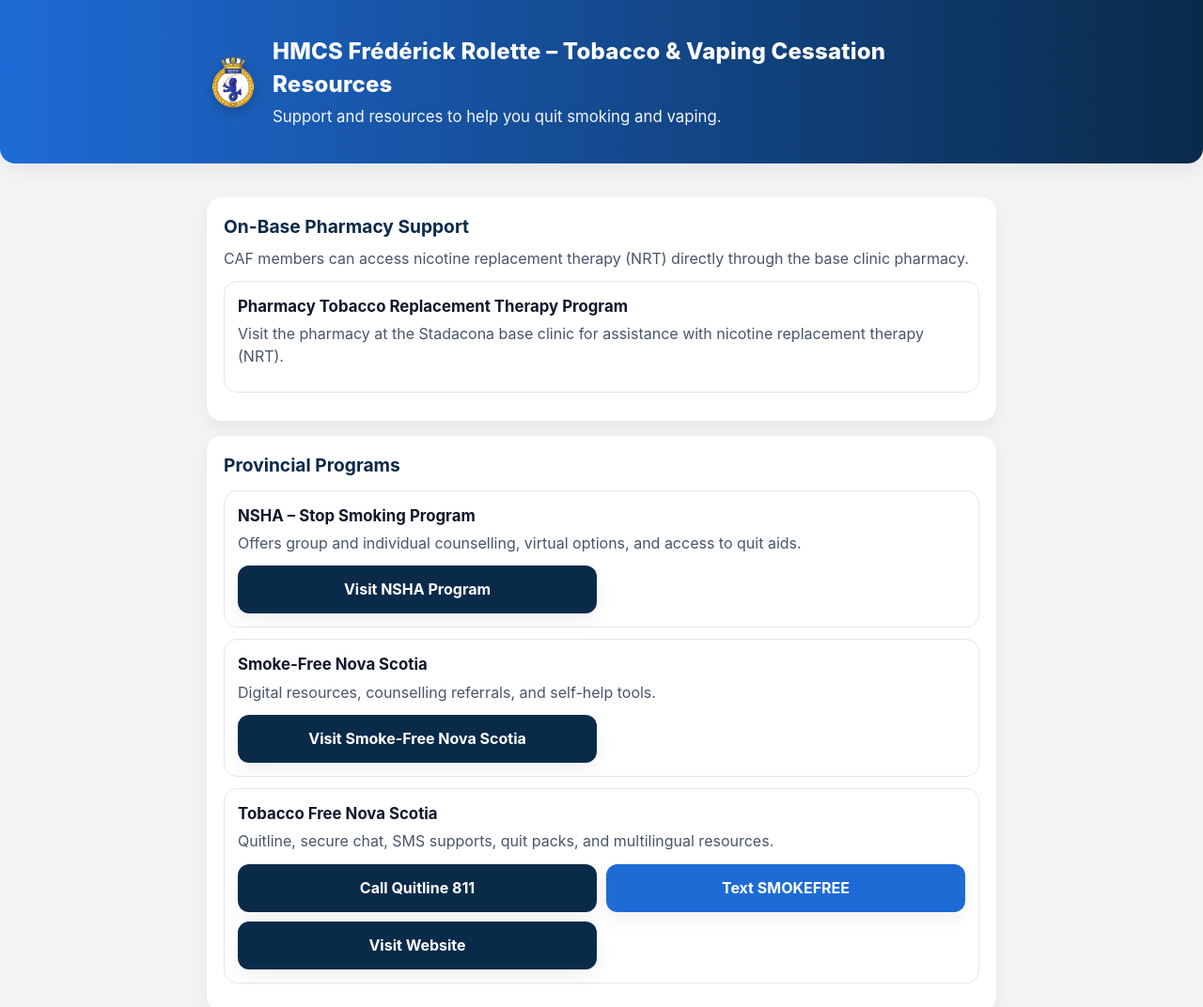
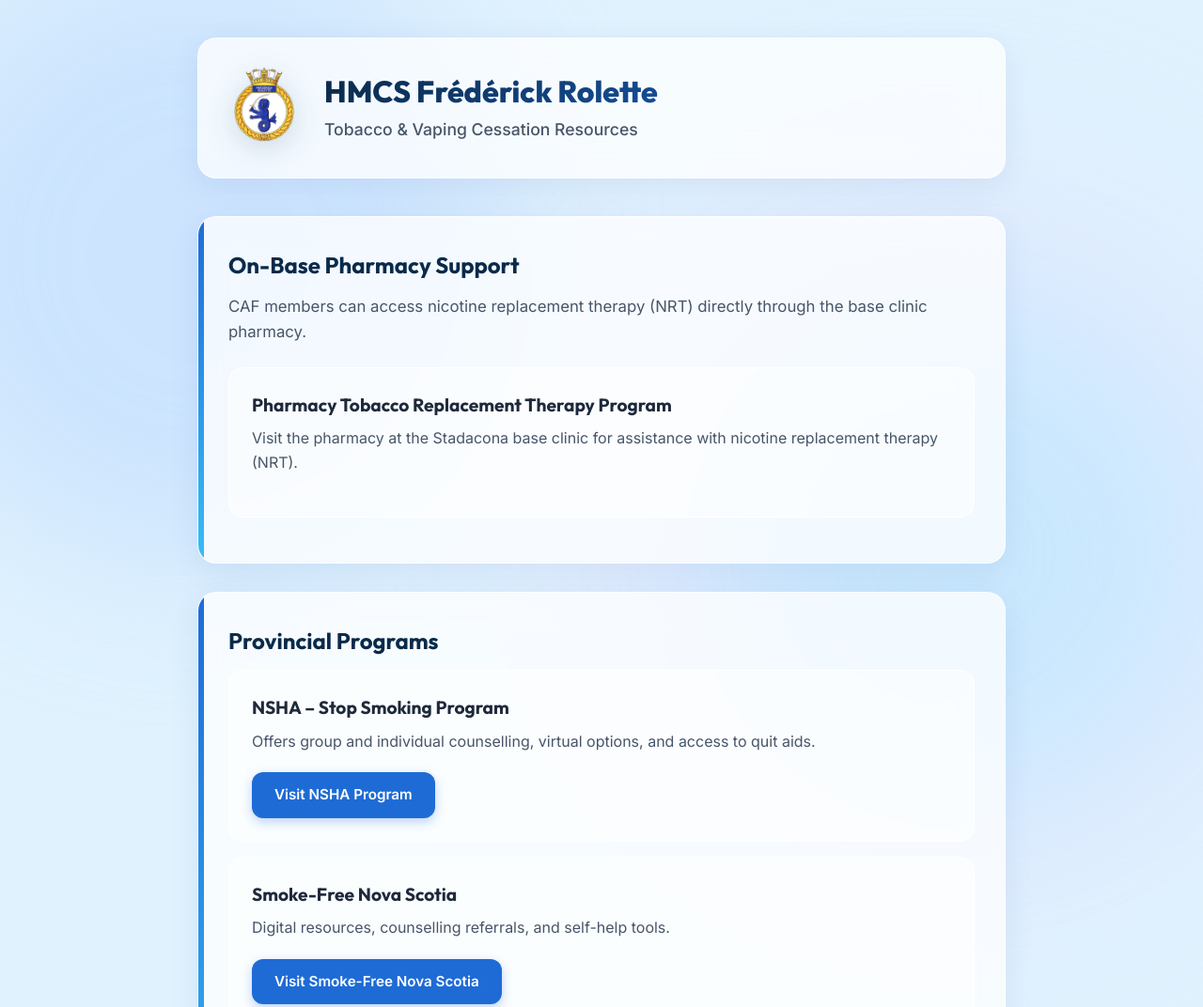
Before and after one commit to perfectfish1972/hmcs-rolette-cessation, a plain HTML site: page index.html in a window 1280 px wide. Shown: the top 1072 px of the page at 94% size. Drawn offline with Linux system fonts and the light colour scheme.

Commit message:
feat: implement glassmorphism design.

```diff
--- a/index.html
+++ b/index.html
@@ -1,68 +1,361 @@
 <!doctype html>
 <html lang="en">
+
 <head>
   <meta charset="utf-8" />
   <meta name="viewport" content="width=device-width,initial-scale=1" />
   <title>HMCS Frédérick Rolette – Tobacco & Vaping Cessation Resources</title>
+  <link rel="preconnect" href="https://fonts.googleapis.com">
+  <link rel="preconnect" href="https://fonts.gstatic.com" crossorigin>
+  <link
+    href="https://fonts.googleapis.com/css2?family=Inter:wght@400;500;600&family=Outfit:wght@500;700;800&display=swap"
+    rel="stylesheet">
   <style>
-    :root{
-      --navy:#0a2a4a;
-      --crest-blue:#1e6bd6;
-      --bg:#f3f4f6;
-      --text:#0f172a;
-      --muted:#475569;
-      --card:#ffffff;
-      --radius:16px;
-      --shadow:0 8px 20px rgba(0,0,0,.06);
+    :root {
+      --primary: #1e6bd6;
+      --primary-hover: #165ab8;
+      --secondary: #0a2a4a;
+      --accent: #38bdf8;
+      --text-main: #1e293b;
+      --text-muted: #475569;
+      --bg-gradient-1: #e0f2fe;
+      --bg-gradient-2: #bfdbfe;
+      --bg-gradient-3: #fef08a;
+      --glass-bg: rgba(255, 255, 255, 0.75);
+      --glass-border: rgba(255, 255, 255, 0.6);
+      --glass-shadow: 0 8px 32px rgba(30, 58, 138, 0.08);
+      --radius: 20px;
     }
-    *{box-sizing:border-box}
-    html,body{margin:0;padding:0;background:var(--bg);color:var(--text);font-family:Inter,system-ui,-apple-system,Segoe UI,Roboto,Arial,sans-serif;line-height:1.45}
-    .wrap{max-width:880px;margin:0 auto;padding:20px}
-    header{
-      background:linear-gradient(90deg,var(--crest-blue) 0%, var(--navy) 100%);
-      color:#fff;border-radius:0 0 var(--radius) var(--radius);
-      box-shadow:var(--shadow);padding:18px 16px;
+
+    * {
+      box-sizing: border-box;
     }
-    .brand{display:flex;align-items:center;gap:14px}
-    .brand img{width:56px;height:56px;object-fit:contain;flex:0 0 56px;filter:drop-shadow(0 4px 6px rgba(0,0,0,.2))}
-    .title{font-size:1.5rem;font-weight:800;margin:0;letter-spacing:.2px}
-    .subtitle{font-size:1.05rem;opacity:.95;margin:4px 0 0 0}
-    .section{background:var(--card);border-radius:var(--radius);padding:18px;margin:16px 0;box-shadow:var(--shadow)}
-    .section h2{margin:0 0 8px 0;font-size:1.2rem;color:var(--navy)}
-    .desc{color:var(--muted);margin:0 0 12px 0}
-    .resource{padding:14px;border:1px solid #e5e7eb;border-radius:14px;margin:12px 0}
-    .resource h3{margin:0 0 6px 0;font-size:1.05rem}
-    .resource .rdesc{margin:0 0 12px 0;color:var(--muted)}
-    .btns{display:grid;grid-template-columns:1fr;gap:10px}
-    .btn{display:inline-block;text-align:center;text-decoration:none;padding:14px 16px;border-radius:12px;background:var(--navy);color:#fff;font-weight:700;box-shadow:var(--shadow);transition:transform .04s ease, opacity .2s ease;}
-    .btn:hover{opacity:.92}
-    .btn:active{transform:scale(.98)}
-    .btn.secondary{background:var(--crest-blue)}
-    .note{font-size:.9rem;color:#334155;background:#eff6ff;border-left:4px solid var(--crest-blue);padding:8px 10px;border-radius:8px;margin:10px 0}
-    footer{color:#64748b;font-size:.9rem;padding:16px 6px 48px;text-align:center}
-    @media (min-width:700px){.btns{grid-template-columns:repeat(2,1fr)}}
+
+    body {
+      margin: 0;
+      padding: 0;
+      font-family: 'Inter', sans-serif;
+      color: var(--text-main);
+      background: var(--bg-gradient-1);
+      min-height: 100vh;
+      overflow-x: hidden;
+      position: relative;
+      line-height: 1.6;
+    }
+
+    /* Ambient animated background blobs */
+    .bg-shape {
+      position: fixed;
+      filter: blur(80px);
+      z-index: -1;
+      opacity: 0.6;
+      border-radius: 50%;
+      animation: float 20s infinite ease-in-out alternate;
+    }
+
+    .shape-1 {
+      top: -10%;
+      left: -10%;
+      width: 50vw;
+      height: 50vw;
+      background: var(--bg-gradient-2);
+    }
+
+    .shape-2 {
+      bottom: -10%;
+      right: -5%;
+      width: 60vw;
+      height: 60vw;
+      background: #e0e7ff;
+      animation-delay: -5s;
+    }
+
+    .shape-3 {
+      top: 40%;
+      left: 60%;
+      width: 40vw;
+      height: 40vw;
+      background: #bae6fd;
+      animation-delay: -10s;
+    }
+
+    @keyframes float {
+      0% {
+        transform: translate(0, 0) scale(1);
+      }
+
+      50% {
+        transform: translate(5%, 10%) scale(1.05);
+      }
+
+      100% {
+        transform: translate(-5%, -5%) scale(0.95);
+      }
+    }
+
+    .wrap {
+      max-width: 900px;
+      margin: 0 auto;
+      padding: 40px 20px;
+    }
+
+    /* Glassmorphism Header */
+    header {
+      background: var(--glass-bg);
+      backdrop-filter: blur(20px);
+      -webkit-backdrop-filter: blur(20px);
+      border: 1px solid var(--glass-border);
+      border-radius: var(--radius);
+      box-shadow: var(--glass-shadow);
+      padding: 30px;
+      margin-bottom: 40px;
+      display: flex;
+      align-items: center;
+      gap: 24px;
+      transition: transform 0.3s ease;
+    }
+
+    header:hover {
+      transform: translateY(-2px);
+    }
+
+    .brand img {
+      width: 80px;
+      height: 80px;
+      object-fit: contain;
+      filter: drop-shadow(0 8px 16px rgba(10, 42, 74, 0.15));
+      transition: transform 0.5s cubic-bezier(0.175, 0.885, 0.32, 1.275);
+    }
+
+    header:hover .brand img {
+      transform: scale(1.1) rotate(-5deg);
+    }
+
+    .title-area {
+      flex: 1;
+    }
+
+    .title {
+      font-family: 'Outfit', sans-serif;
+      font-size: 2rem;
+      font-weight: 800;
+      color: var(--secondary);
+      margin: 0 0 8px 0;
+      line-height: 1.2;
+      background: linear-gradient(135deg, var(--secondary), var(--primary));
+      -webkit-background-clip: text;
+      background-clip: text;
+      -webkit-text-fill-color: transparent;
+    }
+
+    .subtitle {
+      font-size: 1.1rem;
+      font-weight: 500;
+      color: var(--text-muted);
+      margin: 0;
+    }
+
+    /* Glassmorphism Sections */
+    .section {
+      background: var(--glass-bg);
+      backdrop-filter: blur(20px);
+      -webkit-backdrop-filter: blur(20px);
+      border: 1px solid var(--glass-border);
+      border-radius: var(--radius);
+      padding: 32px;
+      margin-bottom: 30px;
+      box-shadow: var(--glass-shadow);
+      position: relative;
+      overflow: hidden;
+    }
+
+    .section::before {
+      content: '';
+      position: absolute;
+      top: 0;
+      left: 0;
+      width: 6px;
+      height: 100%;
+      background: linear-gradient(to bottom, var(--primary), var(--accent));
+      border-radius: var(--radius) 0 0 var(--radius);
+    }
+
+    .section h2 {
+      font-family: 'Outfit', sans-serif;
+      margin: 0 0 12px 0;
+      font-size: 1.5rem;
+      color: var(--secondary);
+    }
+
+    .desc {
+      color: var(--text-muted);
+      margin: 0 0 24px 0;
+      font-size: 1.05rem;
+    }
+
+    /* Resource Cards */
+    .resource {
+      background: rgba(255, 255, 255, 0.5);
+      border: 1px solid rgba(255, 255, 255, 0.8);
+      border-radius: 16px;
+      padding: 24px;
+      margin-bottom: 16px;
+      transition: all 0.3s ease;
+    }
+
+    .resource:hover {
+      background: rgba(255, 255, 255, 0.8);
+      box-shadow: 0 10px 25px rgba(30, 58, 138, 0.06);
+      transform: translateY(-2px);
+    }
+
+    .resource h3 {
+      font-family: 'Outfit', sans-serif;
+      margin: 0 0 8px 0;
+      font-size: 1.2rem;
+      color: var(--text-main);
+    }
+
+    .resource .rdesc {
+      margin: 0 0 20px 0;
+      color: var(--text-muted);
+    }
+
+    /* Buttons */
+    .btns {
+      display: flex;
+      flex-wrap: wrap;
+      gap: 12px;
+    }
+
+    .btn {
+      display: inline-flex;
+      align-items: center;
+      justify-content: center;
+      text-decoration: none;
+      padding: 12px 24px;
+      border-radius: 12px;
+      background: var(--primary);
+      color: #fff;
+      font-weight: 600;
+      font-size: 0.95rem;
+      box-shadow: 0 4px 12px rgba(30, 107, 214, 0.3);
+      transition: all 0.2s cubic-bezier(0.4, 0, 0.2, 1);
+      position: relative;
+      overflow: hidden;
+    }
+
+    .btn::after {
+      content: '';
+      position: absolute;
+      top: 0;
+      left: 0;
+      width: 100%;
+      height: 100%;
+      background: linear-gradient(rgba(255, 255, 255, 0.1), rgba(255, 255, 255, 0));
+      opacity: 0;
+      transition: opacity 0.2s;
+    }
+
+    .btn:hover {
+      background: var(--primary-hover);
+      transform: translateY(-2px);
+      box-shadow: 0 6px 16px rgba(30, 107, 214, 0.4);
+    }
+
+    .btn:hover::after {
+      opacity: 1;
+    }
+
+    .btn:active {
+      transform: translateY(0);
+      box-shadow: 0 2px 8px rgba(30, 107, 214, 0.3);
+    }
+
+    .btn.secondary {
+      background: #fff;
+      color: var(--secondary);
+      border: 1px solid rgba(10, 42, 74, 0.1);
+      box-shadow: 0 4px 12px rgba(0, 0, 0, 0.05);
+    }
+
+    .btn.secondary:hover {
+      background: #f8fafc;
+      border-color: rgba(10, 42, 74, 0.2);
+      box-shadow: 0 6px 16px rgba(0, 0, 0, 0.08);
+    }
+
+    /* Info Note Alert */
+    .note {
+      display: flex;
+      align-items: center;
+      font-size: 0.95rem;
+      color: #0c4a6e;
+      background: #e0f2fe;
+      border-left: 4px solid #0284c7;
+      padding: 14px 18px;
+      border-radius: 12px;
+      margin: 0 0 20px 0;
+    }
+
+    /* Footer */
+    footer {
+      color: var(--text-muted);
+      font-size: 0.95rem;
+      padding: 20px 10px;
+      text-align: center;
+      background: var(--glass-bg);
+      backdrop-filter: blur(10px);
+      border-radius: var(--radius);
+      border: 1px solid var(--glass-border);
+      margin-top: 40px;
+    }
+
+    /* Responsive */
+    @media (max-width: 600px) {
+      header {
+        flex-direction: column;
+        text-align: center;
+        padding: 24px;
+      }
+
+      .title {
+        font-size: 1.6rem;
+      }
+
+      .btn {
+        width: 100%;
+      }
+    }
   </style>
 </head>
+
 <body>
+  <!-- Animated Background Shapes -->
+  <div class="bg-shape shape-1"></div>
+  <div class="bg-shape shape-2"></div>
+  <div class="bg-shape shape-3"></div>
+
+  <div class="wrap">
     <header>
-    <div class="wrap">
       <div class="brand">
-        <img src="IMG_2434.PNG" alt="HMCS Frédérick Rolette crest (blue lion with sword)" />
-        <div>
-          <h1 class="title">HMCS Frédérick Rolette – Tobacco & Vaping Cessation Resources</h1>
-          <p class="subtitle">Support and resources to help you quit smoking and vaping.</p>
+        <img src="IMG_2434.PNG" alt="HMCS Frédérick Rolette crest" />
       </div>
-      </div>
+      <div class="title-area">
+        <h1 class="title">HMCS Frédérick Rolette</h1>
+        <p class="subtitle">Tobacco & Vaping Cessation Resources</p>
       </div>
     </header>
 
-  <main class="wrap">
+    <main>
       <section class="section">
         <h2>On-Base Pharmacy Support</h2>
-      <p class="desc">CAF members can access nicotine replacement therapy (NRT) directly through the base clinic pharmacy.</p>
+        <p class="desc">CAF members can access nicotine replacement therapy (NRT) directly through the base clinic
+          pharmacy.</p>
         <div class="resource">
           <h3>Pharmacy Tobacco Replacement Therapy Program</h3>
-        <p class="rdesc">Visit the pharmacy at the Stadacona base clinic for assistance with nicotine replacement therapy (NRT).</p>
+          <p class="rdesc">Visit the pharmacy at the Stadacona base clinic for assistance with nicotine replacement
+            therapy (NRT).</p>
         </div>
       </section>
 
@@ -72,7 +365,8 @@
           <h3>NSHA – Stop Smoking Program</h3>
           <p class="rdesc">Offers group and individual counselling, virtual options, and access to quit aids.</p>
           <div class="btns">
-          <a class="btn" href="https://mha.nshealth.ca/en/stop-smoking-program" target="_blank" rel="noopener">Visit NSHA Program</a>
+            <a class="btn" href="https://mha.nshealth.ca/en/stop-smoking-program" target="_blank" rel="noopener">Visit
+              NSHA Program</a>
           </div>
         </div>
 
@@ -97,14 +391,18 @@
 
       <section class="section">
         <h2>PANS – Community Pharmacy Primary Care Clinics</h2>
-      <div class="note"><strong>Note:</strong> Free cessation services — <em>must have a valid Nova Scotia Health Card</em>.</div>
+        <div class="note">
+          <span><strong>Note:</strong> Free cessation services — <em>must have a valid Nova Scotia Health
+              Card</em>.</span>
+        </div>
         <p class="desc">Free smoking cessation services, including counselling, quit plans, and prescriptions.</p>
         <div class="resource">
           <h3>Find a Participating Pharmacy</h3>
           <p class="rdesc">Book online or contact the Pharmacy Association of Nova Scotia.</p>
           <div class="btns">
-          <a class="btn" href="https://pans.ns.ca/quit-or-reduce-smoking-nicotine-products" target="_blank" rel="noopener">Book Online</a>
-          <a class="btn secondary" href="tel:+19024229583">Call PANS (902-422-9583)</a>
+            <a class="btn" href="https://pans.ns.ca/quit-or-reduce-smoking-nicotine-products" target="_blank"
+              rel="noopener">Book Online</a>
+            <a class="btn secondary" href="tel:+19024229583">Call PANS</br>(902-422-9583)</a>
           </div>
         </div>
       </section>
@@ -120,10 +418,12 @@
           </div>
         </div>
       </section>
+    </main>
 
     <footer>
-      This page is for informational purposes only. Some services may require a valid Nova Scotia Health Card.
+      This page is for informational purposes only. <br /> Some services may require a valid Nova Scotia Health Card.
     </footer>
-  </main>
+  </div>
 </body>
+
 </html>
```
Lines whose indentation alone changed are shown as unchanged.
